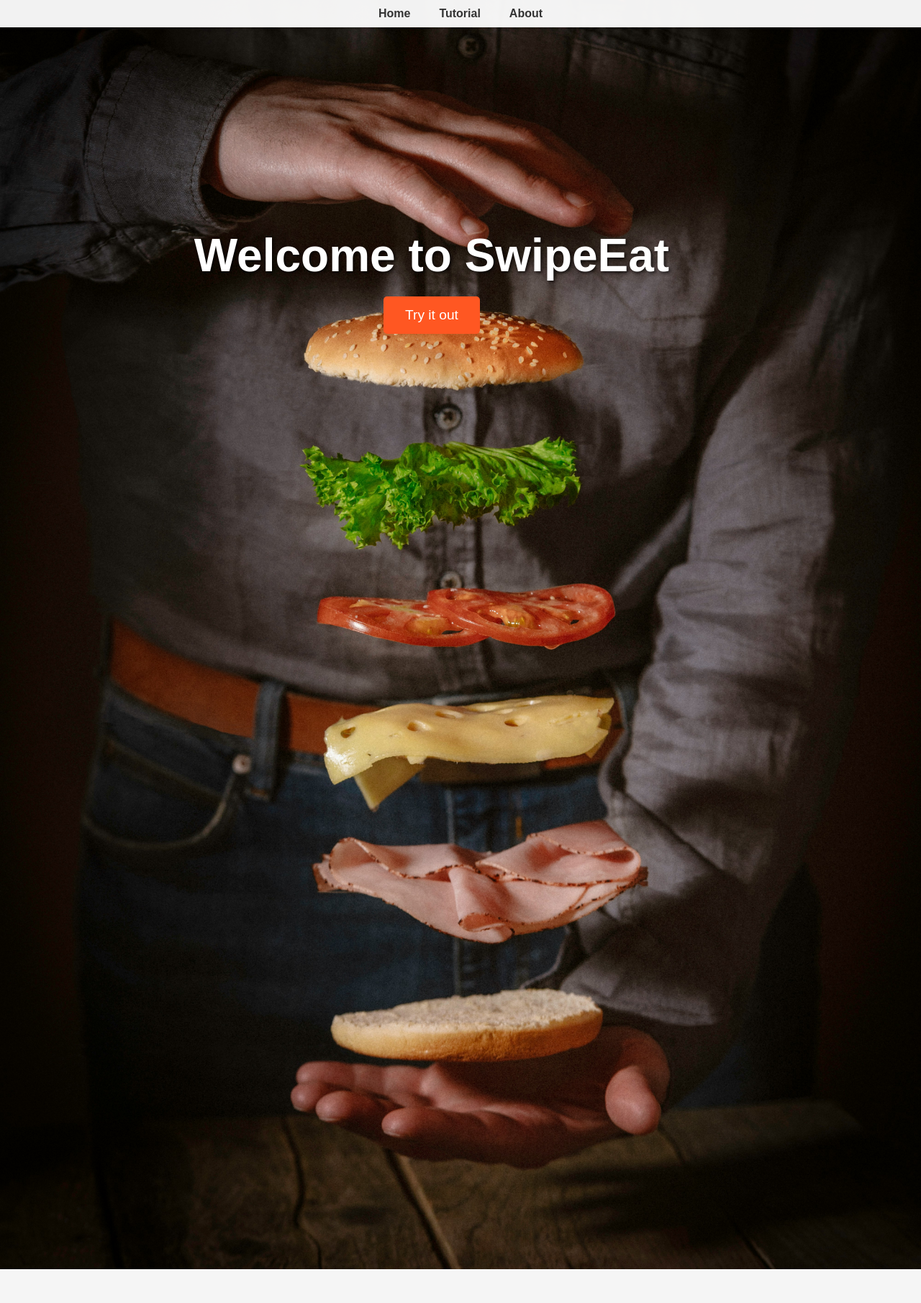
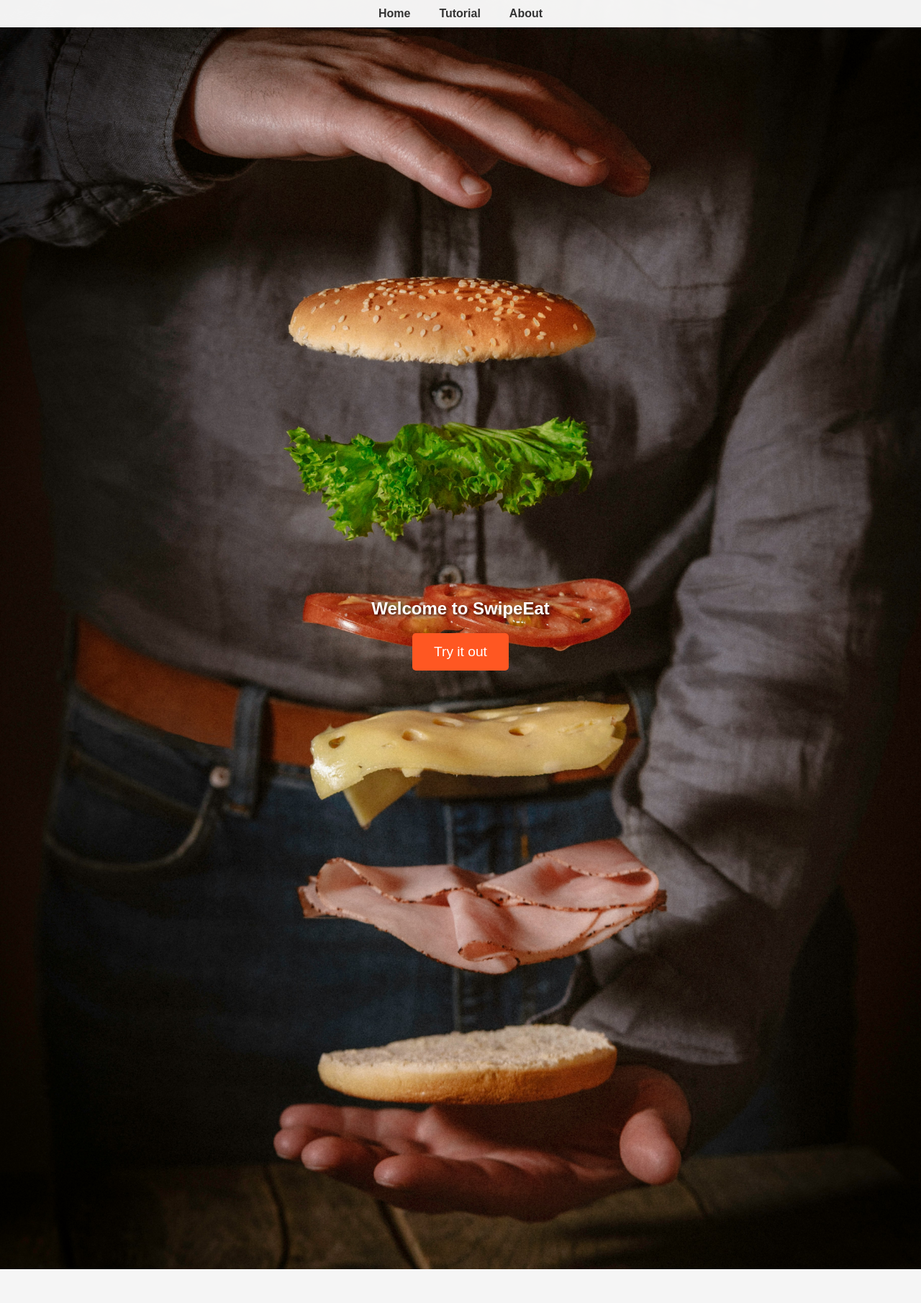
Before and after one commit to manarattar/swiper, a Flask app: page /landingpage in a window 1280 px wide. Shown: the top 1811 px of the page at 72% size. Run offline with Flask 3, Linux system fonts and the light colour scheme.

Commit message:
Update landingpage.html

```diff
--- a/templates/landingpage.html
+++ b/templates/landingpage.html
@@ -62,35 +62,44 @@
       color: #ff5722;
     }
 
-    /* Hero Section with Flexible Background Image */
+    /* Hero Section with Flexible Background Image and Moving Content */
     .hero {
       position: relative;
     }
     .hero-image-container {
       position: relative;
       width: 100%;
+      overflow: hidden;  /* Hide overflow from scaling */
     }
     .hero-bg {
       width: 100%;
       height: auto;
       display: block;
+      transform: scale(1.1);  /* Zoom in 10% */
+      transform-origin: center;
     }
-    /* Updated hero-content: full width and higher start position */
     .hero-content {
       position: absolute;
-      top: 45%; /* Higher initial position */
-      width: 100%;
+      top: 50%;
+      left: 50%;
+      transform: translate(-50%, -50%);
       text-align: center;
       color: white;
       text-shadow: 2px 2px 4px rgba(0,0,0,0.7);
-      transition: top 0.5s ease-out;
+      transition: transform 0.1s ease-out;
+      width: 100%;
     }
-    .hero-content h1 {
-      font-size: 4rem;
-      margin-bottom: 20px;
-      animation: fadeIn 2s ease-out forwards;
+    /* Headline takes full width */
+    .hero-content .full-width {
+      width: 100vw;
+      margin: 0;
+      text-align: center;
+      animation: fadeIn 1s ease-out forwards;
     }
-    .hero-content button {
+    .button-container {
+      margin-top: 20px;
+    }
+    .button-container button {
       padding: 15px 30px;
       font-size: 1.2rem;
       border: none;
@@ -100,10 +109,10 @@
       cursor: pointer;
       transition: background-color 0.3s ease;
       animation: fadeIn 1s ease-out forwards;
-      animation-delay: 0.9s;
+      animation-delay: 0.3s;
       opacity: 0;
     }
-    .hero-content button:hover {
+    .button-container button:hover {
       background-color: #e64a19;
     }
 
@@ -212,7 +221,7 @@
 
     /* Responsive Design for Tablets and Smaller Devices */
     @media (max-width: 768px) {
-      .hero-content h1 {
+      .hero-content .full-width {
         font-size: 2.5rem;
       }
       .founders {
@@ -232,10 +241,10 @@
 
     /* Additional Adjustments for Mobile Phones */
     @media (max-width: 480px) {
-      .hero-content h1 {
+      .hero-content .full-width {
         font-size: 2rem;
       }
-      .hero-content button {
+      .button-container button {
         font-size: 1rem;
         padding: 10px 20px;
       }
@@ -260,9 +269,9 @@
   <nav class="navbar" role="navigation" aria-label="Main Navigation">
     <div class="container">
       <ul>
-        <li><a href="#hero" aria-label="Navigate to Home section">Home</a></li>
-        <li><a href="#swipe" aria-label="Navigate to Tutorial section">Tutorial</a></li>
-        <li><a href="#about" aria-label="Navigate to About section">About</a></li>
+        <li><a href="#hero" data-target="#hero" aria-label="Navigate to Home section">Home</a></li>
+        <li><a href="#swipe" data-target="#swipe" aria-label="Navigate to Tutorial section">Tutorial</a></li>
+        <li><a href="#about" data-target="#about" aria-label="Navigate to About section">About</a></li>
       </ul>
     </div>
   </nav>
@@ -271,9 +280,11 @@
   <section id="hero" class="section hero">
     <div class="hero-image-container">
       <img src="static/meal_images/landing_bg.jpg" alt="Landing Background" class="hero-bg" loading="lazy">
-      <div class="hero-content container">
-        <h1>Welcome to SwipeEat</h1>
-        <button onclick="tryItOut()">Try it out</button>
+      <div class="hero-content">
+        <h1 class="full-width">Welcome to SwipeEat</h1>
+        <div class="button-container container">
+          <button onclick="tryItOut()">Try it out</button>
+        </div>
       </div>
     </div>
   </section>
@@ -316,7 +327,7 @@
   </section>
 
   <!-- Back-to-Top Button -->
-  <button id="backToTop" aria-label="Back to top" onclick="scrollToTop()">Top</button>
+  <button id="backToTop" aria-label="Back to top" onclick="smoothScrollTo('#hero', 2000)">Top</button>
 
   <script>
     function tryItOut() {
@@ -324,13 +335,47 @@
       window.location.href = "{{ url_for('welcome') }}"; // Replace with your desired destination URL.
     }
 
-    // Back-to-Top Button Functionality
+    // Custom Smooth Scroll Function with Duration Control
+    function smoothScrollTo(targetSelector, duration) {
+      const targetElement = document.querySelector(targetSelector);
+      if (!targetElement) return;
+      const targetPosition = targetElement.getBoundingClientRect().top + window.pageYOffset;
+      const startPosition = window.pageYOffset;
+      const distance = targetPosition - startPosition;
+      let startTime = null;
+
+      function animation(currentTime) {
+        if (startTime === null) startTime = currentTime;
+        const timeElapsed = currentTime - startTime;
+        const run = ease(timeElapsed, startPosition, distance, duration);
+        window.scrollTo(0, run);
+        if (timeElapsed < duration) requestAnimationFrame(animation);
+      }
+
+      // Ease-in-out quadratic
+      function ease(t, b, c, d) {
+        t /= d/2;
+        if (t < 1) return c/2*t*t + b;
+        t--;
+        return -c/2 * (t*(t-2) - 1) + b;
+      }
+
+      requestAnimationFrame(animation);
+    }
+
+    // Intercept clicks on nav links to use custom smooth scroll
+    document.querySelectorAll('.navbar a').forEach(link => {
+      link.addEventListener('click', function(e) {
+        e.preventDefault();
+        const target = this.getAttribute('data-target');
+        smoothScrollTo(target, 2000); // 2000ms duration for a slow transition
+      });
+    });
+
+    // Back-to-Top Button Functionality and Parallax Effect
     const backToTopButton = document.getElementById('backToTop');
     window.addEventListener('scroll', () => {
-      const offset = window.pageYOffset;
-
-      // Update back-to-top button visibility
-      if (offset > 300) {
+      if (window.pageYOffset > 300) {
         backToTopButton.style.display = 'block';
         backToTopButton.style.opacity = '1';
       } else {
@@ -340,14 +385,11 @@
         }, 300);
       }
 
-      // Update hero content position to create a smooth moving effect.
-      // This will start from 15% and move downward as you scroll.
-      document.querySelector('.hero-content').style.top = "calc(15% + " + (offset * 0.2) + "px)";
+      // Update the hero content position for a subtle parallax effect
+      const offset = window.pageYOffset;
+      document.querySelector('.hero-content').style.transform =
+        "translate(-50%, calc(-50% + " + (offset * 0.2) + "px))";
     });
-
-    function scrollToTop() {
-      window.scrollTo({ top: 0, behavior: 'smooth' });
-    }
   </script>
 
 </body>
```
